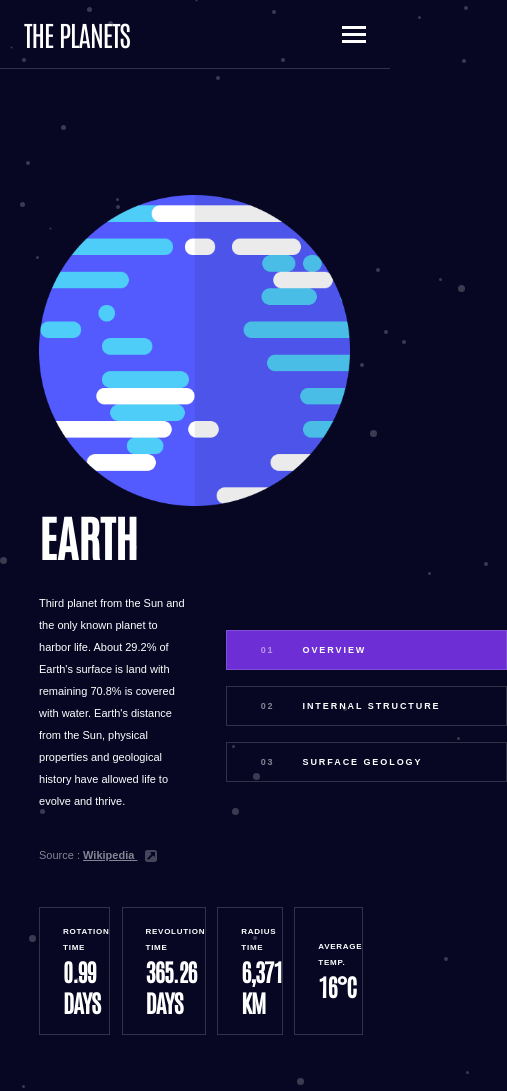
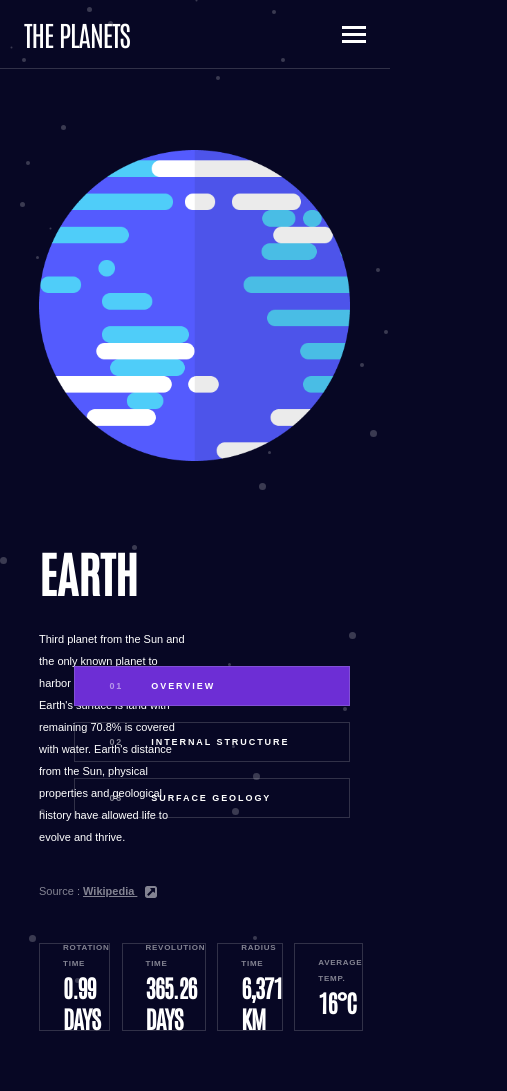
Before and after one commit to valentinaotocan/solar-system, a React (Vite) app: page /earth in a window 390 px wide. Shown: the whole page, 507 px wide, since content can reach past the window. After the commit the page ends 1067 px from the top, so only its background shows below. Built offline with nearby package versions, Linux system fonts and the light colour scheme; a web font is replaced by a local one.

Commit message:
Add new features

```diff
--- a/src/Planets.tsx
+++ b/src/Planets.tsx
@@ -58,7 +58,7 @@ function Planets() {
             {index === 1 && <PlanetText content={planet.overview.content} />}
             {index === 2 && <PlanetText content={planet.structure.content} />}
             {index === 3 && <PlanetText content={planet.geology.content} />}
-            <div className="planet__main__text__facts__source">
+            <div className="planet__main__text__facts__source grey-color">
               <span>Source : </span>
               <a href={sourceUrl} target="_blank" rel="noopener noreferrer">
                 Wikipedia <IconSource className="icon-source" />
@@ -74,7 +74,7 @@ function Planets() {
               }}
               className={index === 1 ? "active" : ""}
             >
-              <span>01</span>Overview
+              <span className="grey-color">01</span>Overview
             </button>
             <button
               onClick={() => setIndex(2)}
@@ -84,7 +84,7 @@ function Planets() {
                   index === 2 ? buttonBackgroundColor : "transparent",
               }}
             >
-              <span>02</span>Internal structure
+              <span className="grey-color">02</span>Internal structure
             </button>
             <button
               onClick={() => setIndex(3)}
@@ -94,26 +94,26 @@ function Planets() {
                   index === 3 ? buttonBackgroundColor : "transparent",
               }}
             >
-              <span>03</span>Surface geology
+              <span className="grey-color">03</span>Surface geology
             </button>
           </div>
         </div>
       </div>
       <div className="planet__information">
         <div className="planet__information__div">
-          <h2>Rotation time</h2>
+          <h2 className="grey-color">Rotation time</h2>
           <h3>{planet.rotation}</h3>
         </div>
         <div className="planet__information__div">
-          <h2>Revolution time</h2>
+          <h2 className="grey-color">Revolution time</h2>
           <h3>{planet.revolution}</h3>
         </div>
         <div className="planet__information__div">
-          <h2>Radius time</h2>
+          <h2 className="grey-color">Radius time</h2>
           <h3>{planet.radius}</h3>
         </div>
         <div className="planet__information__div">
-          <h2>Average temp.</h2>
+          <h2 className="grey-color">Average temp.</h2>
           <h3>{planet.temperature}</h3>
         </div>
       </div>
--- a/src/components/Header.tsx
+++ b/src/components/Header.tsx
@@ -41,6 +41,7 @@ function Header() {
               to={planet.name}
               className="link"
               data-planet={planet.name}
+              onClick={() => setIsOpen(false)}
             >
               <div>
                 <span
--- a/src/components/OverviewImage.tsx
+++ b/src/components/OverviewImage.tsx
@@ -1,4 +1,4 @@
-import { useLocation } from 'react-router-dom';
+import { useLocation } from "react-router-dom";
 import mercury from "../assets/planet-mercury.png";
 import venus from "../assets/planet-venus.png";
 import earth from "../assets/planet-earth.png";
@@ -9,7 +9,7 @@ import uranus from "../assets/planet-uranus.png";
 import neptune from "../assets/planet-neptune.png";
 
 function OverviewImage() {
-  const location = useLocation()
+  const location = useLocation();
 
   const planetImages: Record<string, string> = {
     "/mercury": mercury,
@@ -27,4 +27,4 @@ function OverviewImage() {
     return <img src={imageSrc} alt="Planet Image" />;
   }
 }
-export default OverviewImage
+export default OverviewImage;
--- a/src/styles/Planets.scss
+++ b/src/styles/Planets.scss
@@ -1,6 +1,6 @@
 .planet {
   margin: 0 auto;
-  max-width: 1109px;
+  max-width: 69.312rem;
   padding-top: 7.88rem;
   padding-bottom: 3.5rem;
   &__main {
@@ -37,7 +37,6 @@
         &__source {
           padding-top: 1.5rem;
           padding-bottom: 2.44rem;
-          opacity: 0.5;
           a {
             font-weight: 700;
             .icon-source {
@@ -64,7 +63,6 @@
             background-color: $grey !important;
           }
           span {
-            opacity: 0.5;
             padding-right: 1.75rem;
             padding-left: 1.75rem;
           }
@@ -87,6 +85,7 @@
   }
   // responsive - 1200px
   @media (max-width: 75rem) {
+    padding-top: 0;
     padding-left: 2.44rem;
     padding-right: 2.5rem;
     &__main {
@@ -94,6 +93,7 @@
       height: unset;
       &__image {
         width: 100%;
+        height: 45rem;
       }
       &__text {
         display: flex;
@@ -104,7 +104,6 @@
         }
         &__buttons {
           width: 40%;
-          display: flex;
           justify-content: center;
           margin-left: 3%;
           button {
@@ -116,8 +115,16 @@
   }
   // 1000px
   @media (max-width: 62.5rem) {
-    .planet__main {
+    padding-bottom: 2.25rem;
+    &__main {
       padding-bottom: 0;
+      &__image {
+        width: 100%;
+        height: 29.563rem;
+        img {
+          max-height: 23.0625rem;
+        }
+      }
       &__text__facts {
         &__heading {
           padding-bottom: 1.5rem;
@@ -126,15 +133,22 @@
           padding: 2rem 0 2.56rem 0;
         }
       }
-      &__text__buttons button {
-        width: 17.5625rem;
-        height: 2.5rem;
+      &__text__buttons {
+        align-content: flex-end;
+        flex-wrap: wrap;
+        button {
+          width: 17.224rem;
+          height: 2.5rem;
+        }
       }
     }
     .planet__information {
       gap: 0.69rem;
+      justify-content: space-between;
       &__div {
         padding-left: 1.44rem;
+        width: 10.25rem;
+        height: 5.5rem;
       }
     }
   }
--- a/src/styles/components/Header.scss
+++ b/src/styles/components/Header.scss
@@ -29,10 +29,6 @@
       &.link {
         margin-right: 2.06rem;
         text-decoration: none;
-        font-size: 0.6875rem;
-        font-weight: 700;
-        line-height: 2.27;
-        letter-spacing: 0.0625rem;
         &:last-child {
           margin-right: 0;
         }
```
Lines whose indentation alone changed are shown as unchanged.
